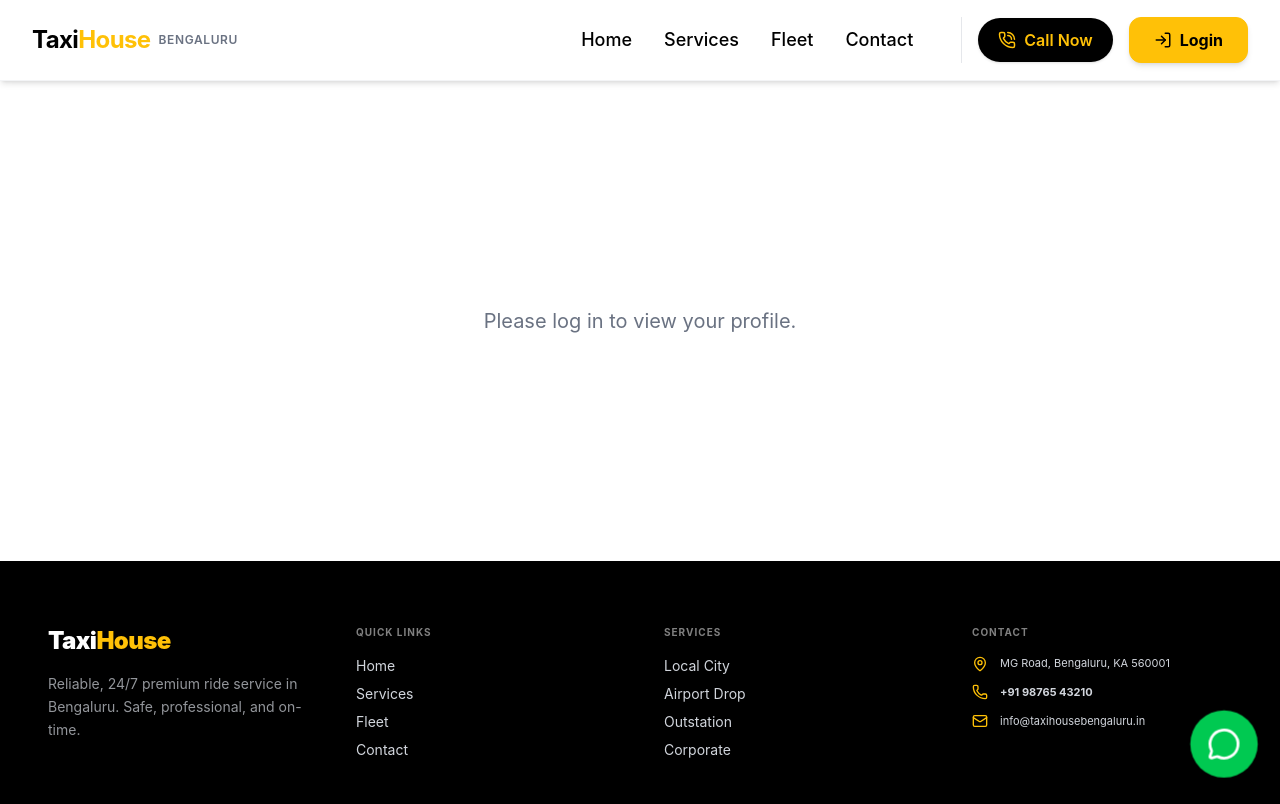
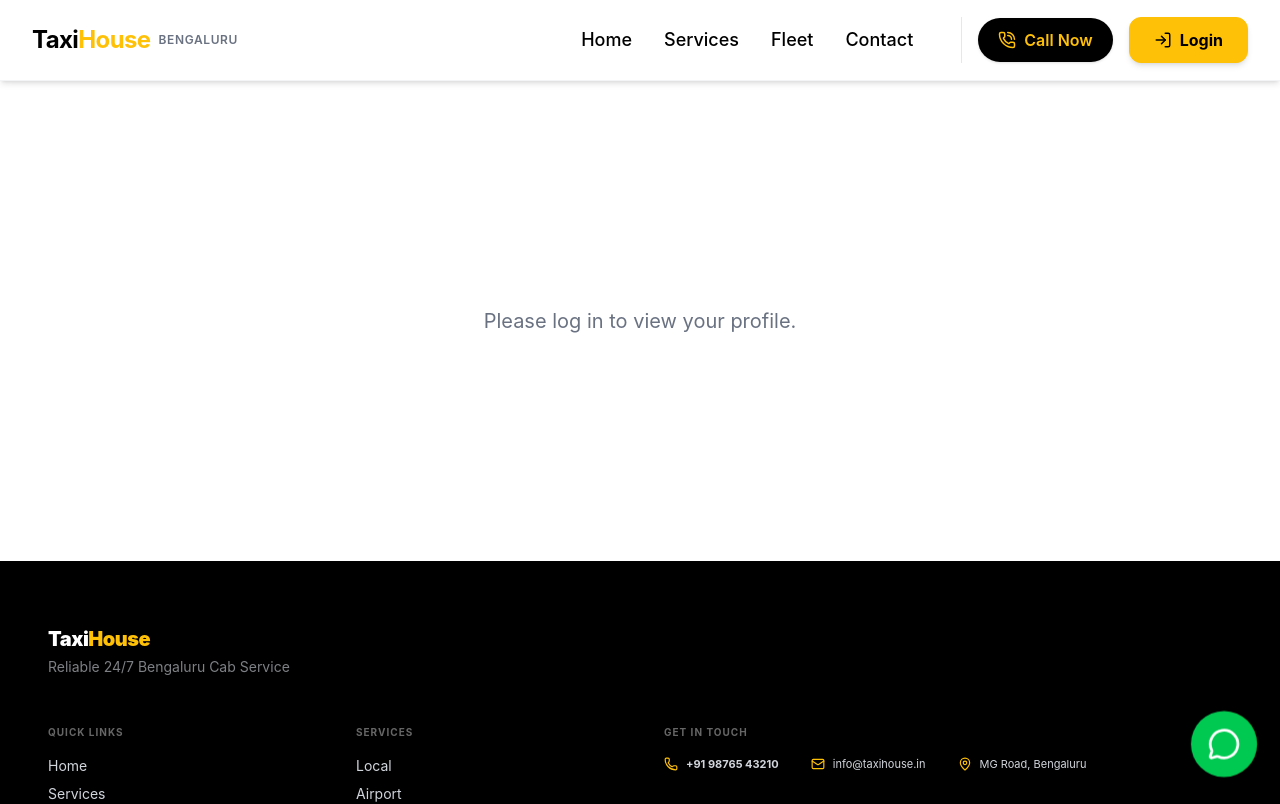
Before and after one commit to adithyack29/taxi-house-bengaluru, a React (Vite) app in the folder client/: page /profile in a window 1280 px wide. Shown: the top 804 px of the page. Built offline with nearby package versions, Linux system fonts and the light colour scheme; no server answers.

Commit message:
Ultra-compact footer redesign: side-by-side links and refined contact details

```diff
--- a/client/src/components/Footer.jsx
+++ b/client/src/components/Footer.jsx
@@ -4,61 +4,58 @@ import { Link } from 'react-router-dom';
 
 const Footer = () => {
   return (
-    <footer className="bg-secondary text-gray-300 py-8 px-4 sm:py-16">
+    <footer className="bg-secondary text-gray-300 py-6 px-4 sm:py-16">
       <div className="max-w-7xl mx-auto px-4 sm:px-6 lg:px-8">
-        <div className="grid grid-cols-2 md:grid-cols-4 gap-x-8 gap-y-8 sm:gap-12">
+        {/* Brand - Always centered on mobile, left on desktop */}
+        <div className="text-center sm:text-left mb-8 sm:mb-12">
+          <h3 className="text-xl font-black text-white tracking-tight">
+            Taxi<span className="text-primary">House</span>
+          </h3>
+          <p className="text-[10px] sm:text-sm opacity-60 mt-1">Reliable 24/7 Bengaluru Cab Service</p>
+        </div>
 
-          {/* Brand */}
-          <div className="col-span-2 md:col-span-1 space-y-4 text-center sm:text-left">
-            <h3 className="text-2xl font-black text-white tracking-tight">
-              Taxi<span className="text-primary">House</span>
-            </h3>
-            <p className="text-[11px] sm:text-sm leading-relaxed max-w-xs mx-auto sm:mx-0 opacity-70">
-              Reliable, 24/7 premium ride service in Bengaluru. Safe, professional, and on-time.
-            </p>
-          </div>
+        <div className="grid grid-cols-2 md:grid-cols-4 gap-x-4 gap-y-10 sm:gap-12">
 
-          {/* Quick Links */}
+          {/* Quick Links - Side by Side on Mobile */}
           <div className="col-span-1 text-center sm:text-left">
-            <h4 className="text-[10px] font-bold text-white mb-4 uppercase tracking-widest opacity-50">Quick Links</h4>
-            <ul className="space-y-2 text-xs sm:text-sm">
-              <li><Link to="/" className="hover-desktop-only:text-primary transition-colors">Home</Link></li>
-              <li><Link to="/services" className="hover-desktop-only:text-primary transition-colors">Services</Link></li>
-              <li><Link to="/fleet" className="hover-desktop-only:text-primary transition-colors">Fleet</Link></li>
-              <li><Link to="/contact" className="hover-desktop-only:text-primary transition-colors">Contact</Link></li>
+            <h4 className="text-[10px] font-bold text-white mb-4 uppercase tracking-widest opacity-40">Quick Links</h4>
+            <ul className="space-y-2 text-[11px] sm:text-sm">
+              <li><Link to="/" className="hover:text-primary transition-colors">Home</Link></li>
+              <li><Link to="/services" className="hover:text-primary transition-colors">Services</Link></li>
+              <li><Link to="/fleet" className="hover:text-primary transition-colors">Fleet</Link></li>
+              <li><Link to="/contact" className="hover:text-primary transition-colors">Contact</Link></li>
             </ul>
           </div>
 
-          {/* Services */}
+          {/* Services - Side by Side on Mobile */}
           <div className="col-span-1 text-center sm:text-left">
-            <h4 className="text-[10px] font-bold text-white mb-4 uppercase tracking-widest opacity-50">Services</h4>
-            <ul className="space-y-2 text-xs sm:text-sm">
-              <li>Local City</li>
-              <li>Airport Drop</li>
+            <h4 className="text-[10px] font-bold text-white mb-4 uppercase tracking-widest opacity-40">Services</h4>
+            <ul className="space-y-2 text-[11px] sm:text-sm">
+              <li>Local</li>
+              <li>Airport</li>
               <li>Outstation</li>
               <li>Corporate</li>
             </ul>
           </div>
 
-          {/* Contact */}
-          <div className="col-span-2 md:col-span-1 text-center sm:text-left pt-6 sm:pt-0 border-t border-gray-800 sm:border-0 mt-4 sm:mt-0">
-            <h4 className="text-[10px] font-bold text-white mb-4 uppercase tracking-widest opacity-50">Contact</h4>
-            <ul className="space-y-3">
-              <li className="flex flex-col sm:flex-row items-center sm:items-start group">
-                <MapPin className="text-primary mb-1 sm:mb-0 sm:mr-3 flex-shrink-0" size={16} />
-                <span className="text-[11px] leading-snug">MG Road, Bengaluru, KA 560001</span>
-              </li>
-              <li className="flex flex-col sm:flex-row items-center sm:items-start group">
-                <Phone className="text-primary mb-1 sm:mb-0 sm:mr-3 flex-shrink-0" size={16} />
+          {/* Contact Details - Refined and Compact */}
+          <div className="col-span-2 md:col-span-2 mt-2 sm:mt-0 border-t border-gray-800 pt-8 sm:pt-0 sm:border-0">
+            <h4 className="text-[10px] font-bold text-white mb-4 uppercase tracking-widest opacity-40 text-center sm:text-left">Get in Touch</h4>
+            <div className="flex flex-col sm:flex-row sm:space-x-8 space-y-4 sm:space-y-0 items-center sm:items-start justify-center sm:justify-start">
+              <div className="flex items-center space-x-2">
+                <Phone className="text-primary" size={14} />
                 <a href="tel:+919876543210" className="text-[11px] font-bold">+91 98765 43210</a>
-              </li>
-              <li className="flex flex-col sm:flex-row items-center sm:items-start group">
-                <Mail className="text-primary mb-1 sm:mb-0 sm:mr-3 flex-shrink-0" size={16} />
-                <a href="mailto:info@taxihousebengaluru.in" className="text-[11px] truncate max-w-[180px] sm:max-w-none">info@taxihousebengaluru.in</a>
-              </li>
-            </ul>
+              </div>
+              <div className="flex items-center space-x-2">
+                <Mail className="text-primary" size={14} />
+                <a href="mailto:info@taxihouse.in" className="text-[11px]">info@taxihouse.in</a>
+              </div>
+              <div className="flex items-center space-x-2">
+                <MapPin className="text-primary" size={14} />
+                <span className="text-[11px]">MG Road, Bengaluru</span>
+              </div>
+            </div>
           </div>
-
         </div>
 
         <div className="mt-12 pt-8 border-t border-gray-800 text-center text-sm">
```
